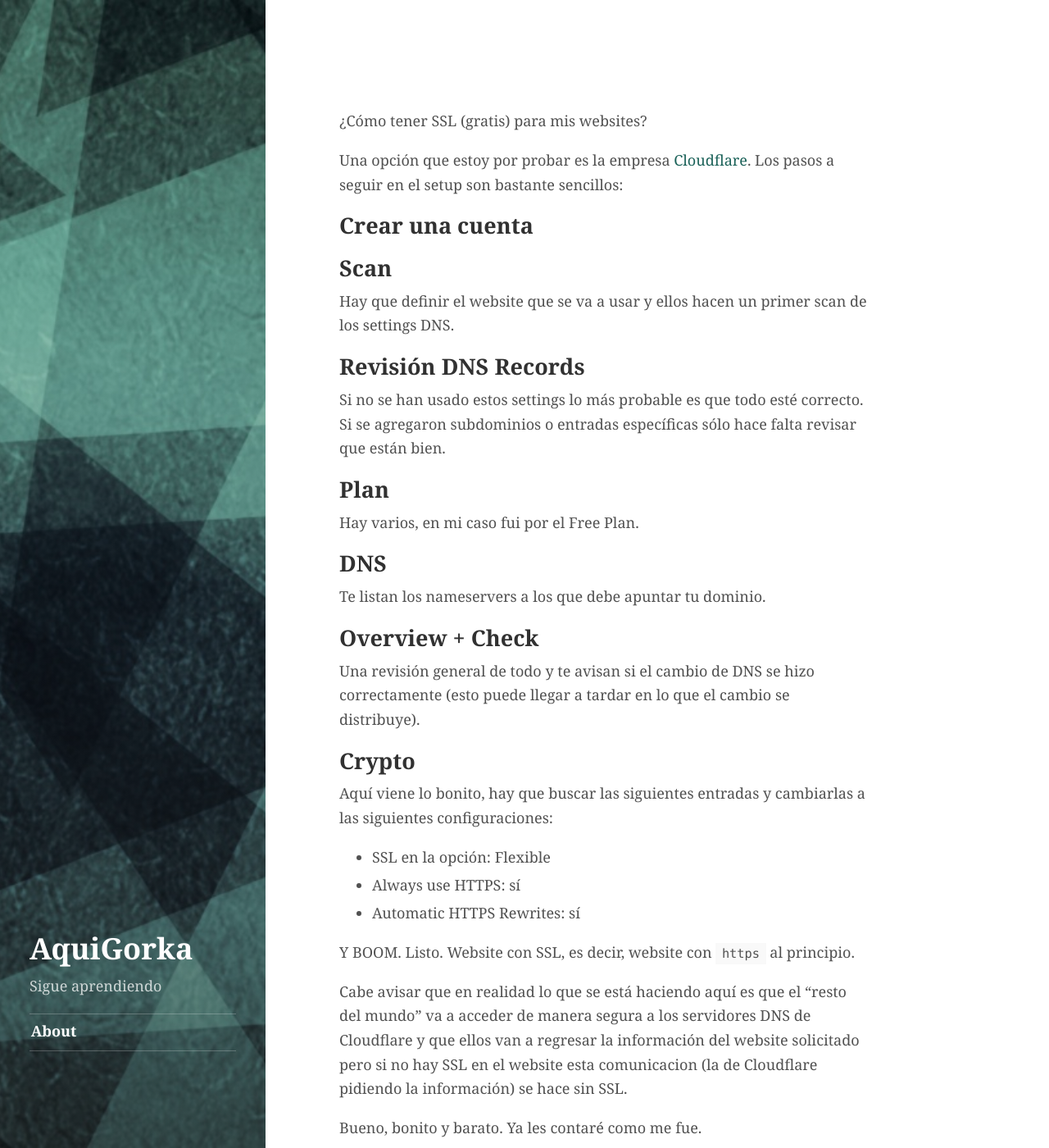
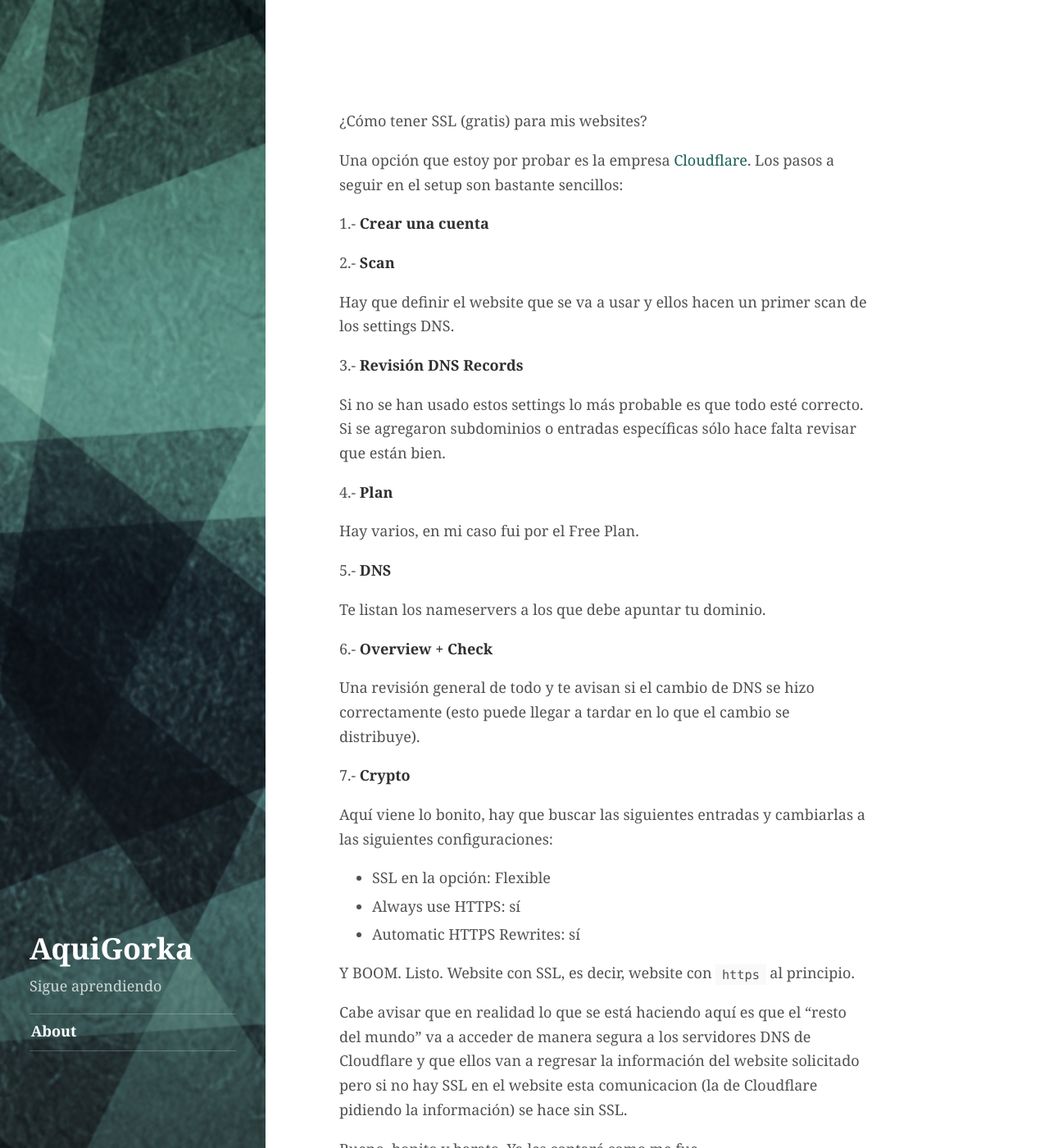
Before and after one commit to AquiGorka/aquigorka.github.io, a Jekyll site: the page built from _posts/2017-10-24-cloudflare.md, in a window 1280 px wide and 1400 px high, scrolled down 492 px. Shown: the whole window at 82% size. Built offline with Jekyll 4.4.1, drawn with Linux system fonts in a browser that asks for light colours.

Commit message:
20171024: modify list bullets

```diff
--- a/_posts/2017-10-24-cloudflare.md
+++ b/_posts/2017-10-24-cloudflare.md
@@ -14,29 +14,29 @@ categories:
 
 Una opción que estoy por probar es la empresa [Cloudflare](https://www.cloudflare.com/). Los pasos a seguir en el setup son bastante sencillos:
 
-## Crear una cuenta
+1.- **Crear una cuenta**
 
-## Scan
+2.- **Scan**
 
 Hay que definir el website que se va a usar y ellos hacen un primer scan de los settings DNS.
 
-## Revisión DNS Records
+3.- **Revisión DNS Records**
 
 Si no se han usado estos settings lo más probable es que todo esté correcto. Si se agregaron subdominios o entradas específicas sólo hace falta revisar que están bien.
 
-## Plan
+4.- **Plan**
 
 Hay varios, en mi caso fui por el Free Plan.
 
-## DNS
+5.- **DNS**
 
 Te listan los nameservers a los que debe apuntar tu dominio.
 
-## Overview + Check
+6.- **Overview + Check**
 
 Una revisión general de todo y te avisan si el cambio de DNS se hizo correctamente (esto puede llegar a tardar en lo que el cambio se distribuye).
 
-## Crypto
+7.- **Crypto**
 
 Aquí viene lo bonito, hay que buscar las siguientes entradas y cambiarlas a las siguientes configuraciones:
 
```
